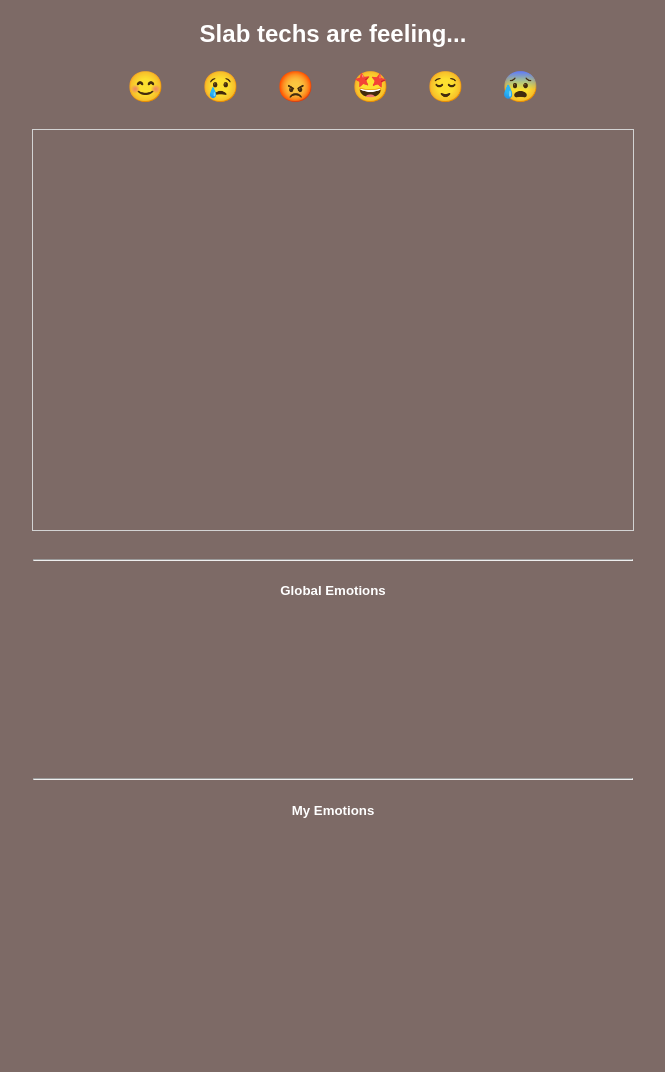
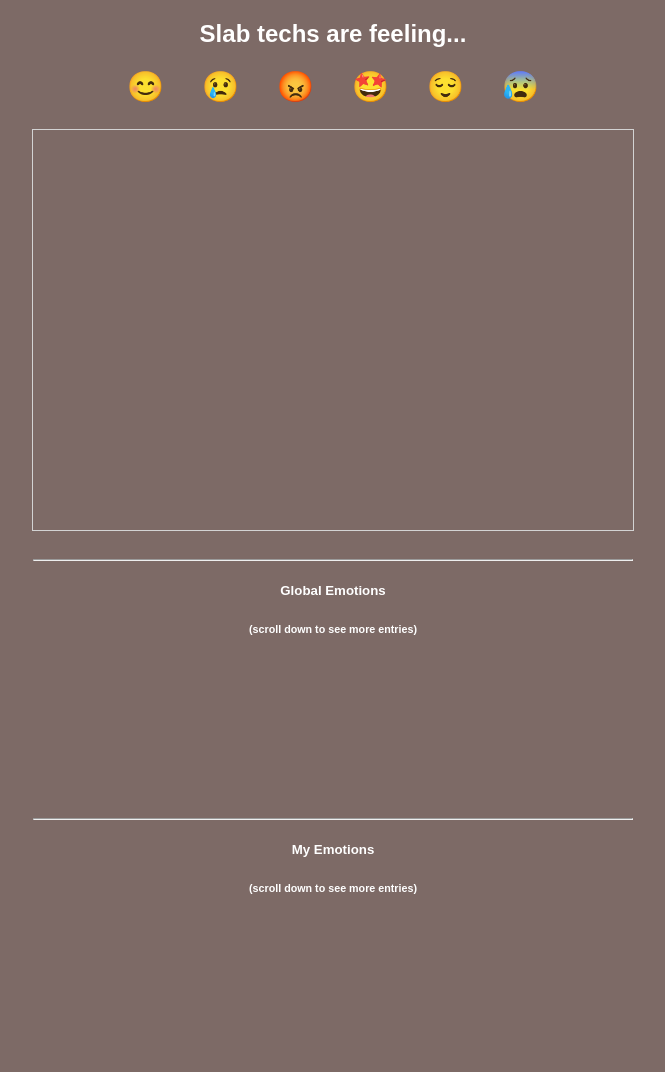
Before and after one commit to qqs377/EmotionTracker, a plain HTML site: page index.html in a window 1280 px wide. Shown: the whole page, without its empty margins (307-972 px from the left). Before the commit the page ends 1010 px from the top, so only its background shows below. Drawn offline with nearby package versions, Linux system fonts and the light colour scheme; no server answers.

Commit message:
Update index.html
<h6>(scroll down to see more entries)</h6>

```diff
--- a/index.html
+++ b/index.html
@@ -28,9 +28,11 @@
 <hr>
         <div class="log-container">
             <h5>Global Emotions</h5>
+            <h6>(scroll down to see more entries)</h6>
             <ul id="emotion-log"></ul><!-- Global log -->
 <hr>
             <h5>My Emotions</h5>
+            <h6>(scroll down to see more entries)</h6>
             <ul id="my-emotions-log"></ul> <!-- User-specific log -->
 
         </div>
```
